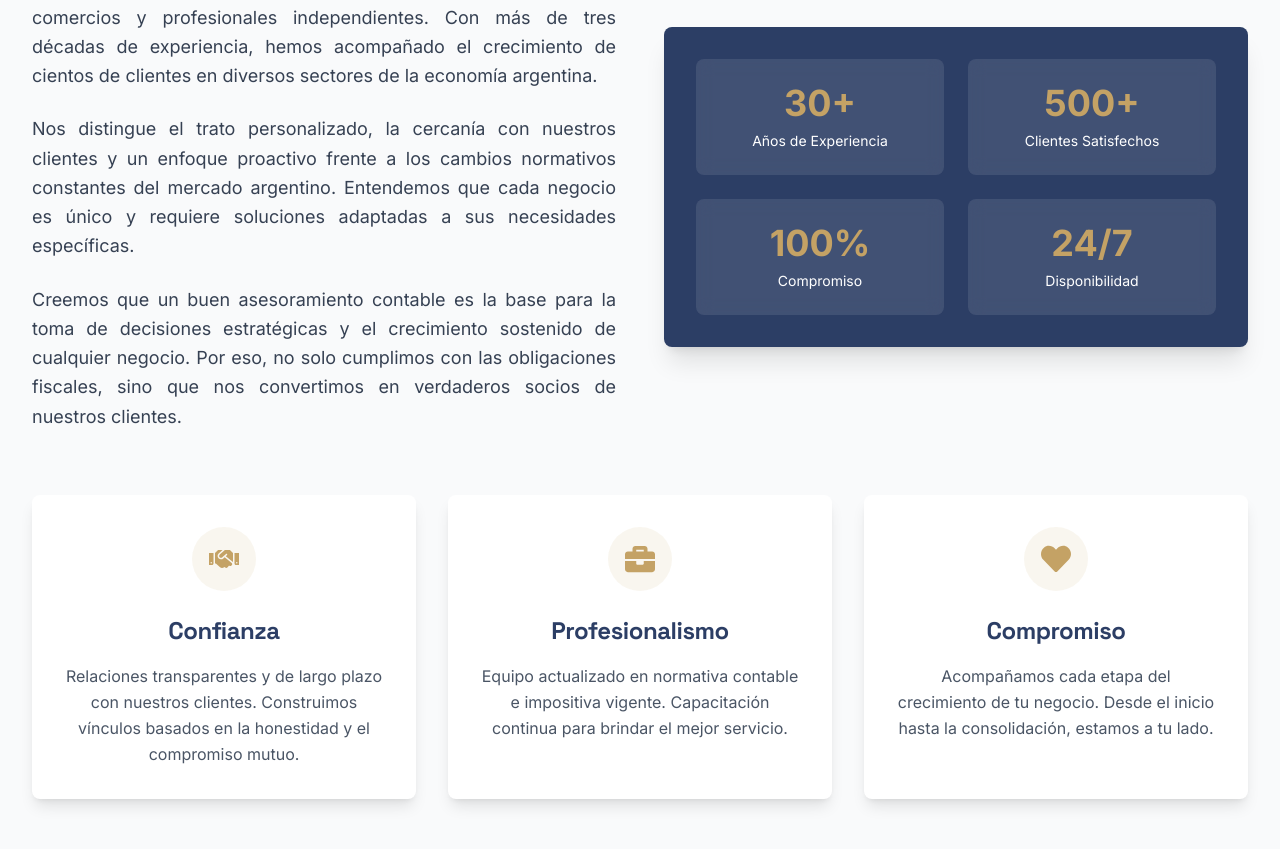
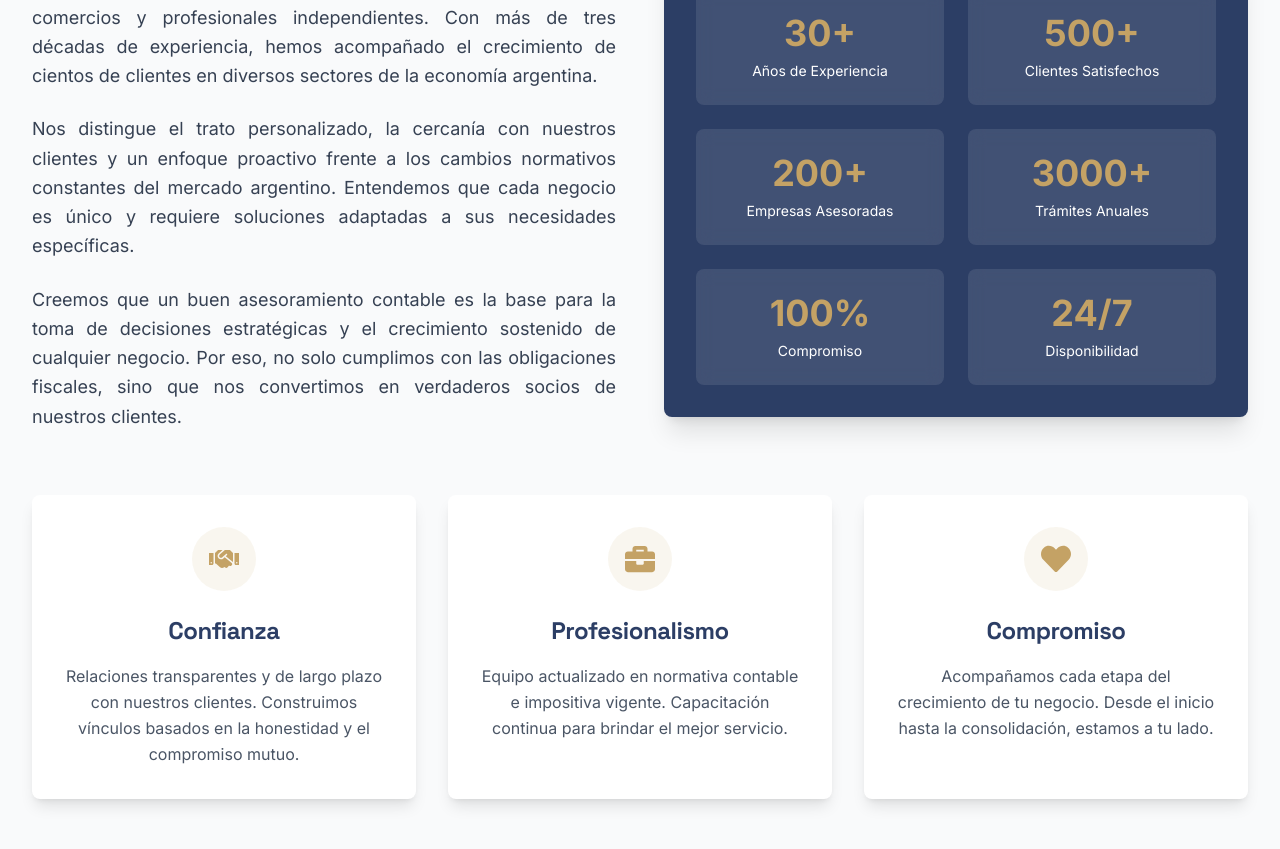
Before and after one commit to GrandeJuan/estudio-contable-website, a React (Vite) app: page / in a window 1280 px wide. Shown: the part 1068-1917 px from the top of the page. Built offline with nearby package versions, Linux system fonts and the light colour scheme.

Commit message:
Add two more metrics to SobreNosotros stats box
Added 'Empresas Asesoradas (200+)' and 'Trámites Anuales (3000+)'
to balance the infographic with the text column (2x3 grid now).

https://claude.ai/code/session_01518nTZov2h5DvFK9y9uRSv

```diff
--- a/src/components/SobreNosotros.jsx
+++ b/src/components/SobreNosotros.jsx
@@ -50,6 +50,14 @@ const SobreNosotros = () => {
                     <div className="text-xs sm:text-sm">Clientes Satisfechos</div>
                   </div>
                   <div className="bg-white/10 p-4 sm:p-6 rounded-lg backdrop-blur">
+                    <div className="text-2xl sm:text-4xl font-bold text-cta mb-2"><CountUp end={200} suffix="+" /></div>
+                    <div className="text-xs sm:text-sm">Empresas Asesoradas</div>
+                  </div>
+                  <div className="bg-white/10 p-4 sm:p-6 rounded-lg backdrop-blur">
+                    <div className="text-2xl sm:text-4xl font-bold text-cta mb-2"><CountUp end={3000} suffix="+" /></div>
+                    <div className="text-xs sm:text-sm">Trámites Anuales</div>
+                  </div>
+                  <div className="bg-white/10 p-4 sm:p-6 rounded-lg backdrop-blur">
                     <div className="text-2xl sm:text-4xl font-bold text-cta mb-2"><CountUp end={100} suffix="%" /></div>
                     <div className="text-xs sm:text-sm">Compromiso</div>
                   </div>
```
